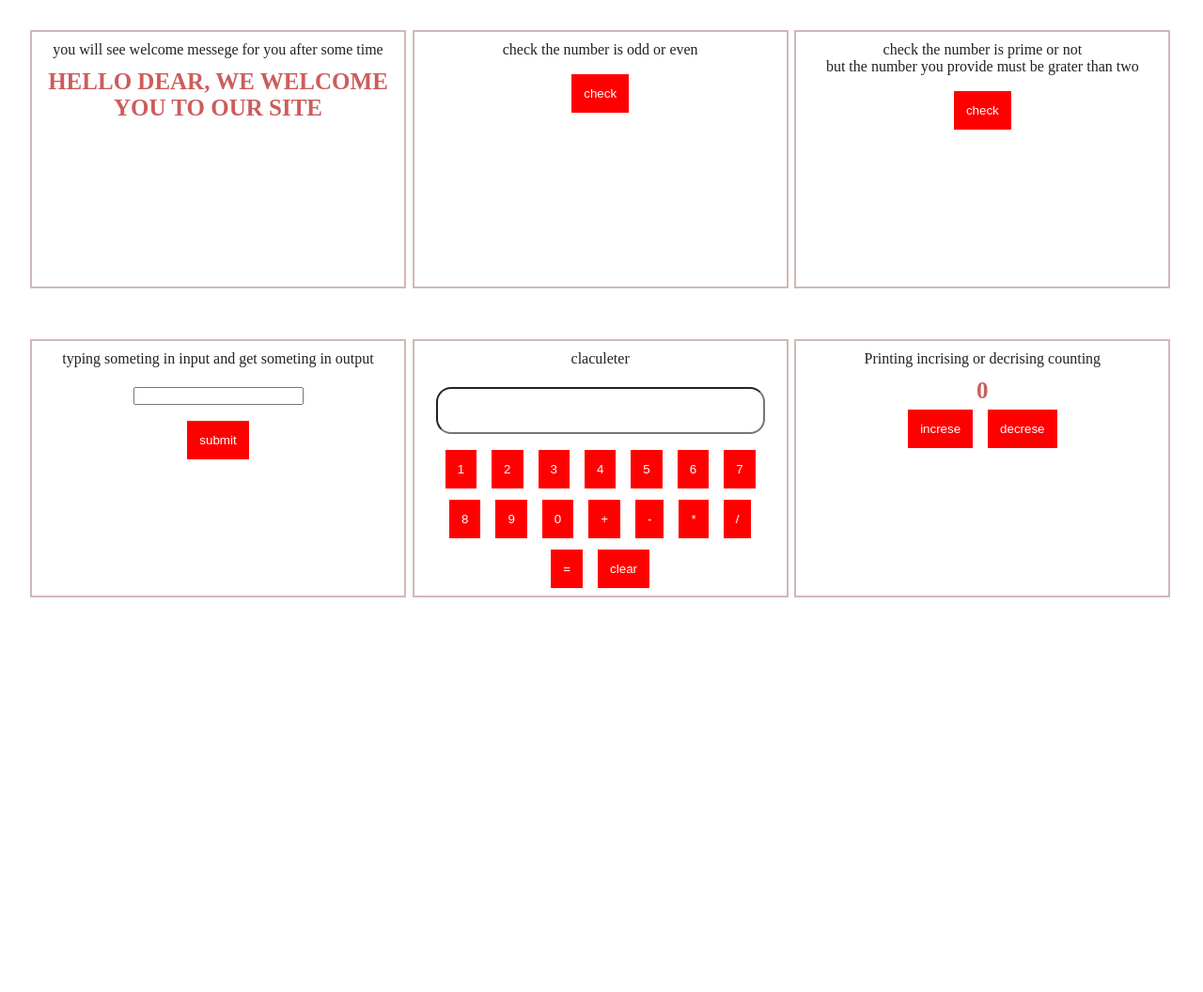
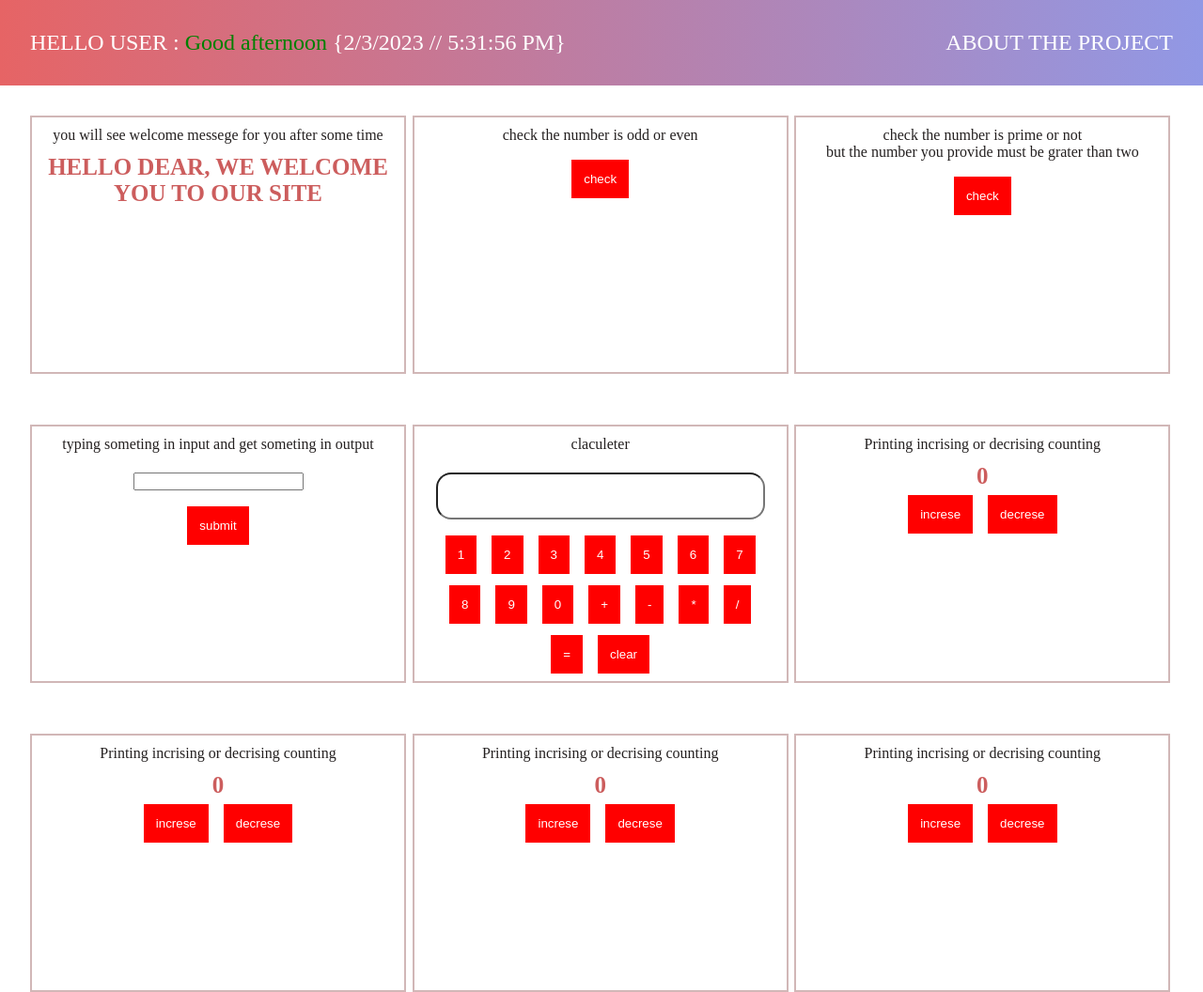
Before and after one commit to Shubham-Patidar961/mathmatical-oprations, a plain HTML site: page index.html in a window 1280 px wide. Shown: the whole page at 94% size. Before the commit the page ends 800 px from the top, so only its background shows below. Drawn offline with Linux system fonts and the light colour scheme.

Commit message:
next commit

```diff
--- a/app.js
+++ b/app.js
@@ -1,3 +1,26 @@
+/* code for navigation bar */
+const navigation = document.querySelector(".navigation");
+const navigation2 = document.querySelector(".navigation2");
+let greeting = document.querySelector(".greeting");
+function datetime() {
+  let date = new Date().toLocaleDateString();
+  let time = new Date().toLocaleTimeString();
+  let hour = new Date().getHours();
+  navigation.innerHTML = date;
+  navigation2.innerHTML = time;
+  if (hour >= 1 && hour <= 11) {
+    greeting.innerHTML = "Good morning";
+    greeting.style.color = "pink";
+  } else if (hour > 11 && hour <= 19) {
+    greeting.innerHTML = "Good afternoon";
+    greeting.style.color = "green";
+  } else {
+    greeting.innerHTML = "Good night";
+    greeting.style.color = "blue";
+  }
+}
+datetime();
+/*end of navigation code */
 const first = document.querySelector(".f-1");
 const secound = document.querySelector(".s-2");
 // this function  is for first box //
--- a/index.html
+++ b/index.html
@@ -7,16 +7,27 @@
     <title>basic project</title>
   </head>
   <body>
+    <!--this is a navigation bar -->
+    <nav class="nav">
+      <ul class="nav-bar">
+        <li><a href="index.html" target="_blank"> HELLO USER : <span class="greeting"></span> {<span class="navigation"> </span>   //   <span class="navigation2"></span>}</a></li>
+        <li><a href="" target="_blank">ABOUT THE PROJECT </a></li>
+      </ul>
+    </nav>
+    <!-- this is a main code-->
     <div class="main">
+      <!--this is a first box code -->
       <div class="first">
         <p>you will see welcome messege for you after some time</p>
         <h1 class="f-1"></h1>
       </div>
+      <!--this is a secound box code -->
       <div class="first">
         <p>check the number is odd or even</p>
         <button class="btn-1">check</button>
         <h1 class="s-2"></h1>
       </div>
+      <!--this is our third box code-->
       <div class="first">
         <p class="hey">
           check the number is prime or not <br />
@@ -25,6 +36,7 @@
         <button class="btn-1" onclick="prime_or_not()">check</button>
         <h1 class="T-3"></h1>
       </div>
+      <!--this is our forth box -->
       <div class="first">
         <p>typing someting in input and get someting in output</p>
         <div class="sk">
@@ -37,6 +49,7 @@
           </div>
         </div>
       </div>
+      <!--this is our fifth box -->
       <div class="first">
         <p style="text-align: center">claculeter</p>
         <div class="clacuter">
@@ -59,13 +72,13 @@
               <button class="claculeter" id="substraction">-</button>
               <button class="claculeter" id="multipcation">*</button>
               <button class="claculeter" id="divtion">/</button>
-              <!--<button class="claculeter" id="percentage">%</button>-->
               <button class="claculeter" id=" equal">=</button>
               <button id="baba" class="claculeter">clear</button>
             </div>
           </div>
         </div>
       </div>
+      <!--this is six box code-->
       <div class="first">
         <p>Printing incrising or decrising counting</p>
         <h1 class="zero">0</h1>
@@ -74,7 +87,35 @@
           <button class="decrese">decrese</button>
         </div>
       </div>
+    <!--this is seventh box code -->
+    <div class="first">
+      <p>Printing incrising or decrising counting</p>
+      <h1 class="zero">0</h1>
+      <div class="zeroone">
+        <button class="increse">increse</button>
+        <button class="decrese">decrese</button>
+      </div>
     </div>
+  <!--this is eight box code -->
+  <div class="first">
+    <p>Printing incrising or decrising counting</p>
+    <h1 class="zero">0</h1>
+    <div class="zeroone">
+      <button class="increse">increse</button>
+      <button class="decrese">decrese</button>
+    </div>
+  </div>
+<!-- this is our nine box code-->
+<div class="first">
+  <p>Printing incrising or decrising counting</p>
+  <h1 class="zero">0</h1>
+  <div class="zeroone">
+    <button class="increse">increse</button>
+    <button class="decrese">decrese</button>
+  </div>
+</div>
+</div>
+</div>
     <script src="app.js"></script>
   </body>
 </html>
--- a/style.css
+++ b/style.css
@@ -3,6 +3,26 @@
   margin: 0rem;
   box-sizing: border-box;
 }
+/* styling of nav bar */
+.nav {
+  background: linear-gradient(to left, #9198e5, #e66465);
+  padding: 2rem;
+}
+.nav-bar {
+  list-style: none;
+  display: flex;
+  justify-content: space-between;
+}
+.nav-bar a {
+  text-decoration: none;
+  font-size: x-large;
+  color: white;
+}
+.nav-bar li:hover {
+  border-bottom: 0.5px solid white;
+  cursor: pointer;
+}
+/*  styling complited in nav bar */
 h1 {
   text-transform: uppercase;
   font-size: 25;
@@ -17,7 +37,7 @@ p {
   height: 100vh;
   display: grid;
   grid-template-columns: repeat(3, 1fr);
-  grid-template-rows: repeat(2, 325px);
+  grid-template-rows: repeat(3, 325px);
   grid-gap: 4px;
 }
 .first {
```
